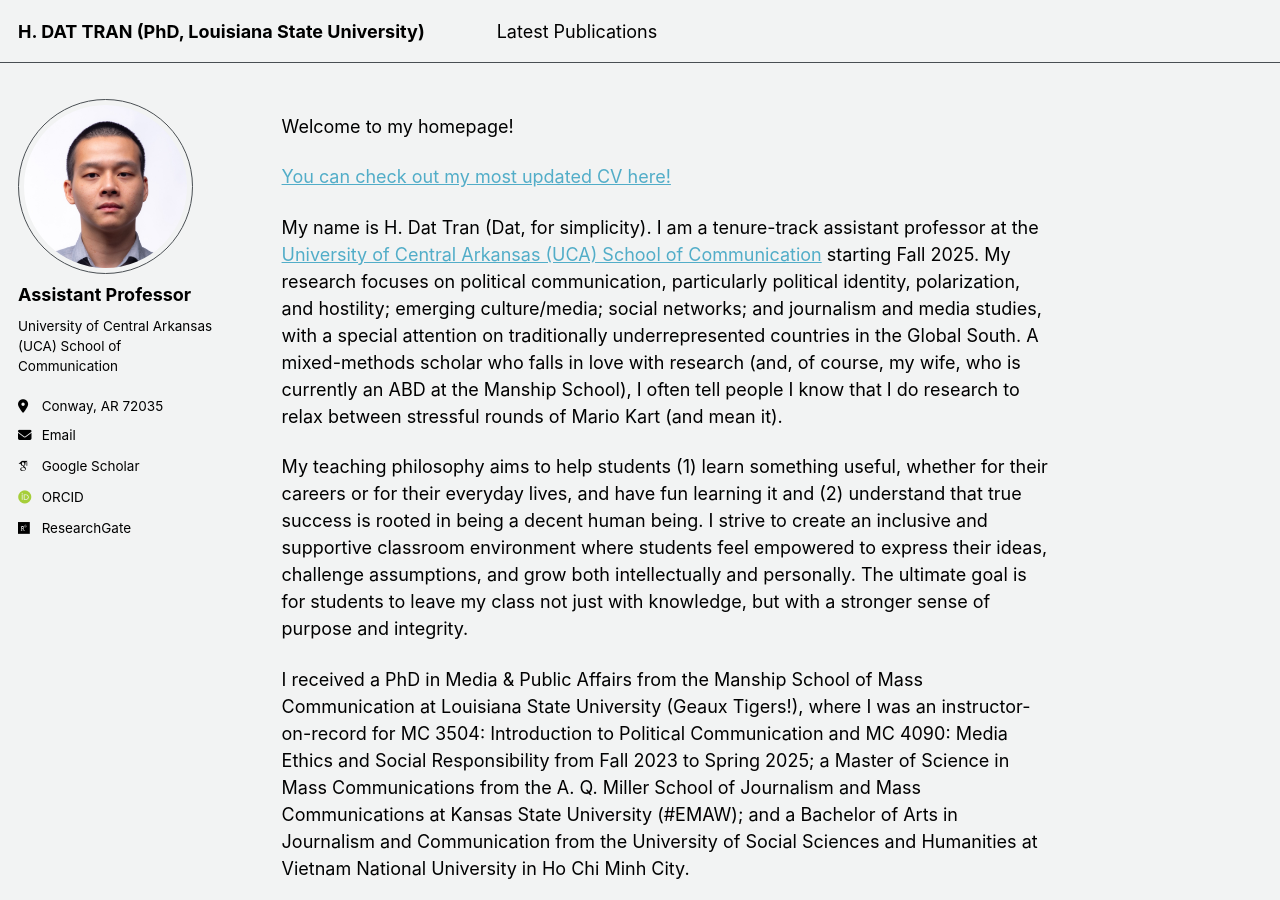
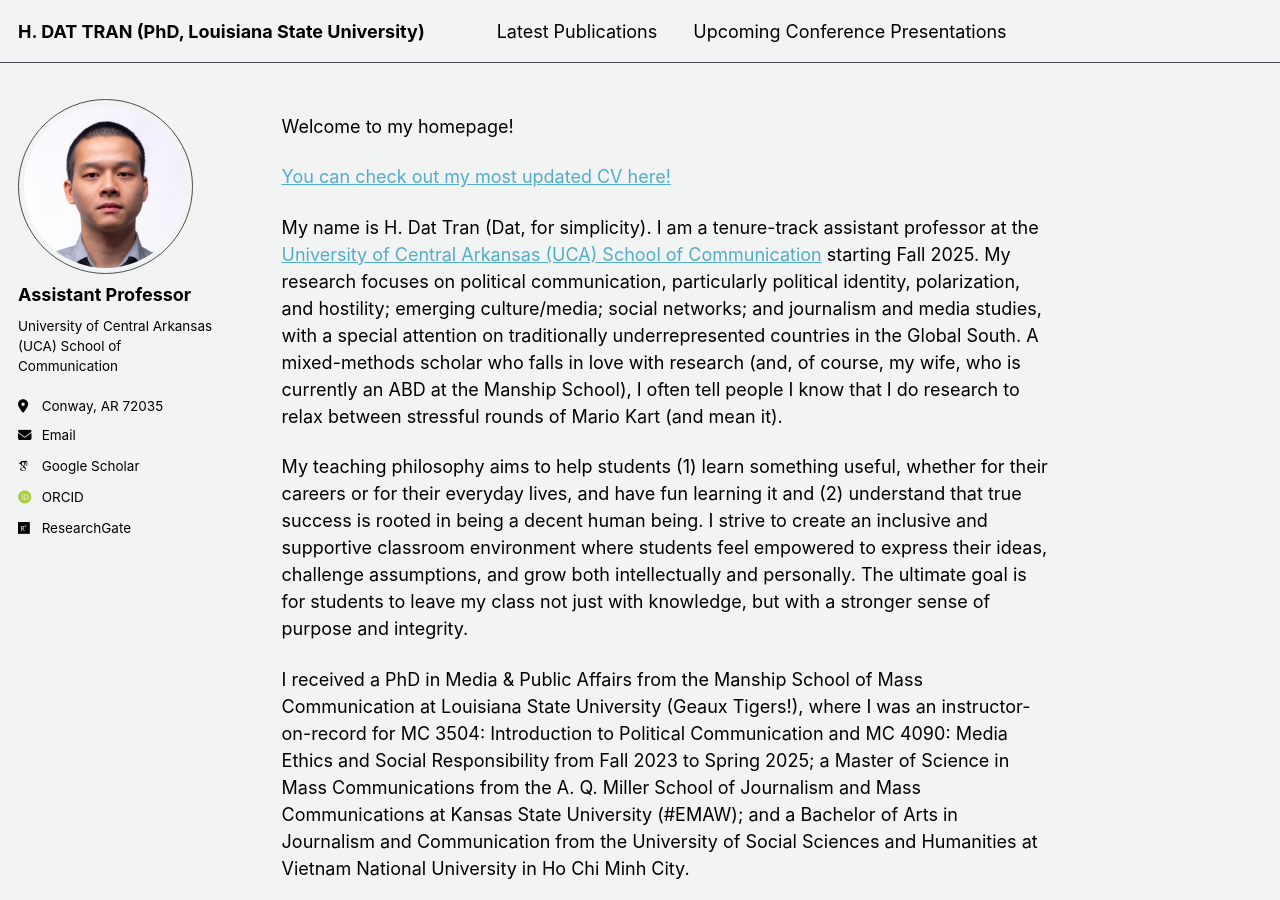
Before and after one commit to hdattran/hdattran.github.io, a Jekyll site: the page built from _pages/about.md, in a window 1280 px wide and 900 px high. Built offline with Jekyll 4.4.1, drawn with Linux system fonts in a browser that asks for light colours; some web fonts are replaced.

Commit message:
Update navigation.yml

```diff
--- a/_data/navigation.yml
+++ b/_data/navigation.yml
@@ -11,8 +11,8 @@ main:
     - title: "Latest Publications"
       url: /publications/
 
-  # - title: "Talks"
-  #   url: /talks/
+    - title: "Upcoming Conference Presentations"
+      url: /presentations/
 
   # - title: "Teaching"
   #   url: /teaching/
```
